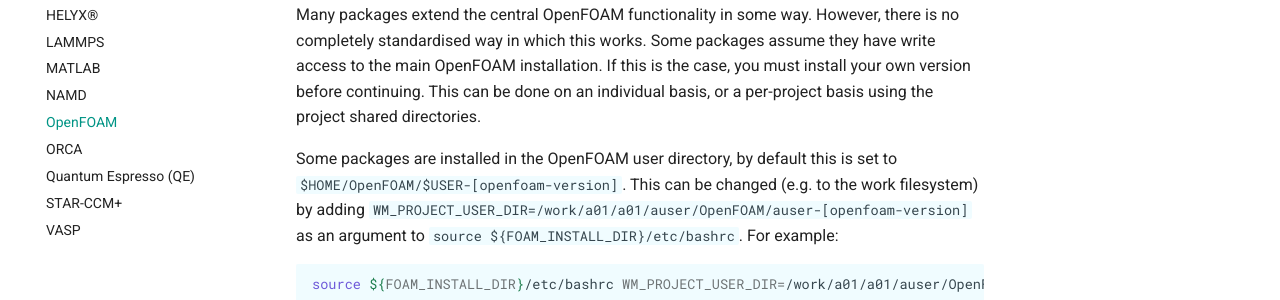
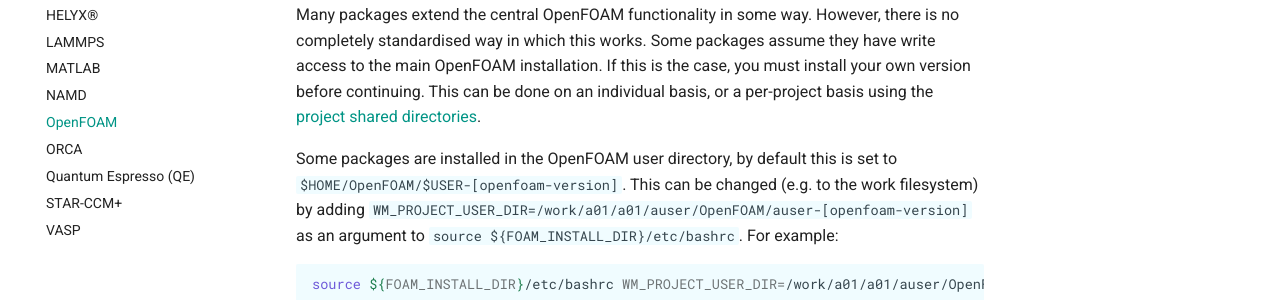
Before and after one commit to EPCCed/cirrus-docs, an MkDocs documentation site: the page built from docs/software-packages/openfoam.md, in a window 1280 px wide and 900 px high, scrolled down 947 px. Shown: the part 255-555 px from the top of the window. Built offline with MkDocs 1.6.1 and Material for MkDocs 9.7.7, drawn with Linux system fonts in a browser that asks for light colours; comment, search, counter and statistics services are not loaded; part of the change alters nothing that is shown.

```diff
--- a/docs/software-packages/openfoam.md
+++ b/docs/software-packages/openfoam.md
@@ -47,7 +47,7 @@ there is no completely standardised way in which this works. Some packages
 assume they have write access to the main OpenFOAM installation. If this is
 the case, you must install your own version before continuing. This
 can be done on an individual basis, or a per-project basis using the
-project shared directories.
+[project shared directories](https://docs.cirrus.ac.uk/user-guide/resource_management/#sharing-data-with-cirrus-users-in-your-project).
 
 Some packages are installed in the OpenFOAM user directory, by default this is
 set to `$HOME/OpenFOAM/$USER-[openfoam-version]`. This can be changed (e.g. to
```
